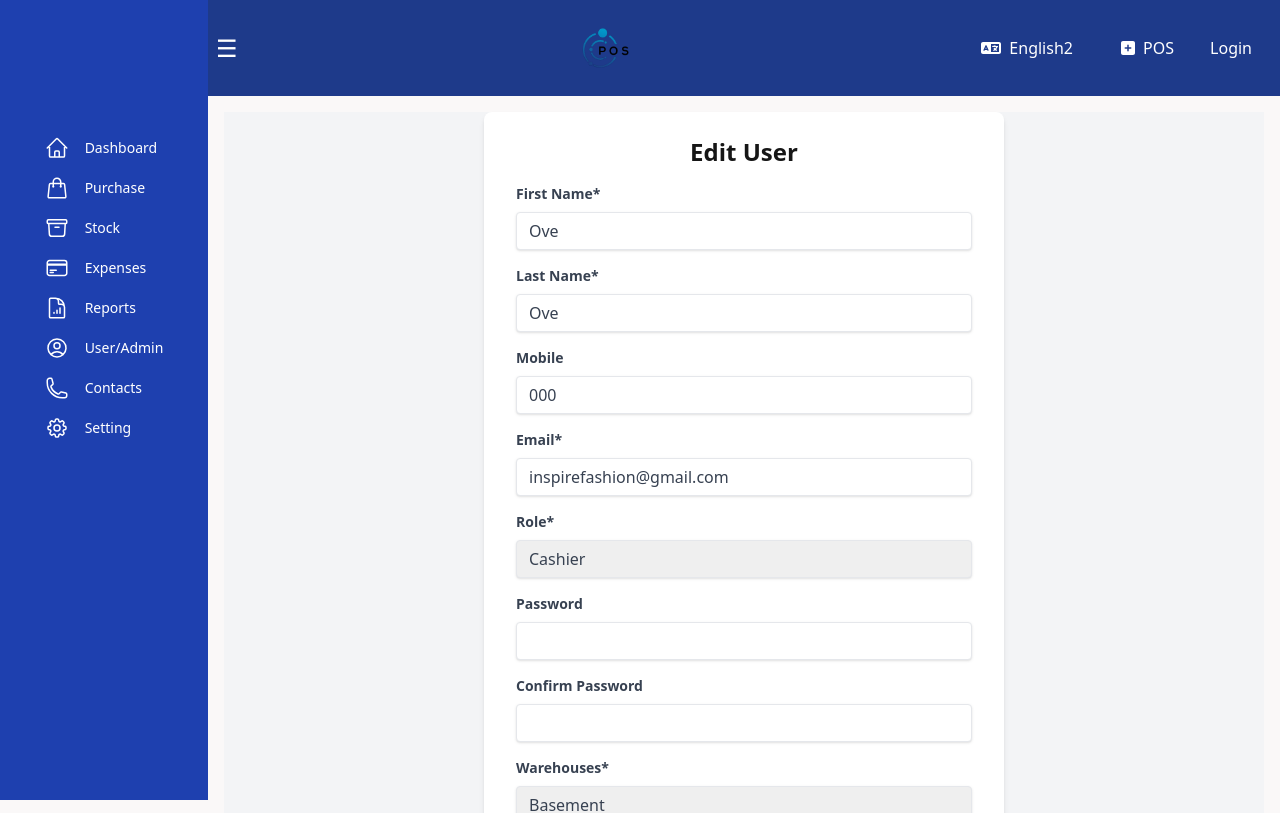
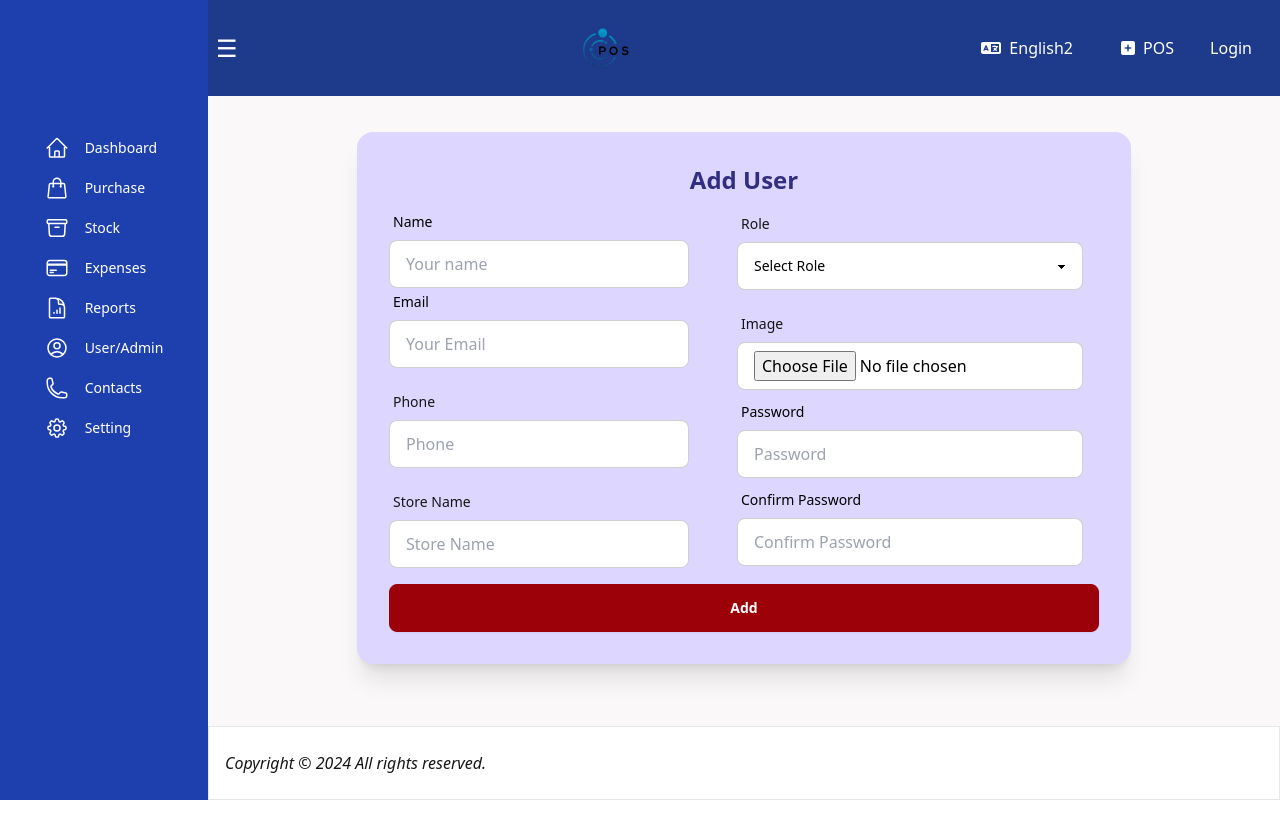
Before and after one commit to ashik12060/pos-site, a React (Create React App) app: page /user/add in a window 1280 px wide. Shown: the top 813 px of the page. Built offline with nearby package versions, Linux system fonts and the light colour scheme; no server answers.

Commit message:
create account

```diff
--- a/src/App.js
+++ b/src/App.js
@@ -34,7 +34,6 @@ import StockUpdate from './components/NavBarAssets/Stock/StockUpdate';
 import TotalReport from './components/NavBarAssets/TotalReport';
 import ProfitLossReport from './components/NavBarAssets/TotalReport/ProfitLossReport';
 import SalesReport from './components/NavBarAssets/TotalReport/SalesReport';
-import UserAdd from './components/NavBarAssets/UserAdmin/UserAdd';
 import UserAdmin from './components/NavBarAssets/UserAdmin/UserAdmin';
 import UserEdit from './components/NavBarAssets/UserAdmin/UserEdit';
 import NotFound from './components/NotFound/NotFound';
@@ -81,7 +80,7 @@ function App() {
               <Route path="/new-purchase" element={<NewPurchase />} />
               <Route path="/purchase-list" element={<PurchaseList />} />
               <Route path="/login" element={<Login />} />
-              <Route path="/createAccount" element={<CreateAccount />} />
+              <Route path="/user/add" element={<CreateAccount />} />
 
               <Route path="/stock" element={<Stock />} />
               <Route path="/stock/add" element={<StockAdjustmentAdd />} />
@@ -109,7 +108,7 @@ function App() {
 
               <Route path="/user-admin" element={<UserAdmin />} />
               <Route path="/user/edit" element={<UserEdit />} />
-              <Route path="/user/add" element={<UserAdd />} />
+              {/* <Route path="/user/add" element={<UserAdd />} /> */}
 
               <Route path="/add-customer" element={<AddCustomer />} />
               <Route path="/customers-list" element={<CustomersList />} />
--- a/src/components/Login/CreateAccount.js
+++ b/src/components/Login/CreateAccount.js
@@ -5,17 +5,19 @@ import {
   useUpdateProfile,
 } from 'react-firebase-hooks/auth';
 import { useForm } from 'react-hook-form';
-import { Link, useLocation, useNavigate } from 'react-router-dom';
+import { useLocation, useNavigate } from 'react-router-dom';
 import { toast } from 'react-toastify';
 import auth from '../../firebase.init';
 
 const CreateAccount = () => {
   const [signInWithGoogle, gUser, gLoading, gError] = useSignInWithGoogle(auth);
+  const imageHostKey = 'c70a5fc10619997bd7315f2bf28d0f3e';
   const {
     register,
     formState: { errors },
     handleSubmit,
     watch,
+    reset,
   } = useForm();
 
   const [createUserWithEmailAndPassword, user, loading, error] =
@@ -34,14 +36,27 @@ const CreateAccount = () => {
   // const password = watch('password');
 
   const createDBUser = data => {
-    // console.log(data);
+    const image = data.img[0];
+    const formData = new FormData();
+    formData.append('image', image);
+    const url = `https://api.imgbb.com/1/upload?expiration=600&key=${imageHostKey}`;
+    fetch(url, {
+      method: 'POST',
+      body: formData,
+    })
+      .then(res => res.json())
+      .then(imageData => {
+        const image = imageData.data.url;
         const updateData = {
           name: data.name,
           email: data.email,
           role: data.role,
           storeName: data.storeName,
           phone: data.phone,
+          img: image,
         };
+
+        console.log('aci', updateData);
         fetch(`http://localhost:5000/create-user/${data?.email}`, {
           method: 'PUT',
           headers: {
@@ -51,7 +66,10 @@ const CreateAccount = () => {
         })
           .then(res => res.json())
           .then(data => {
+            navigate('/user-admin');
             toast.success('Create profile');
+            reset();
+          });
       });
   };
 
@@ -59,25 +77,23 @@ const CreateAccount = () => {
     createUserWithEmailAndPassword(data.email, data.password);
     updateProfile({ displayName: data.name });
     createDBUser(data);
-
-    navigate('/');
   };
   return (
     <div
       style={{
-        backgroundImage: `url("https://cdn.wallpapersafari.com/31/82/cyBn5z.jpg")`,
+        // backgroundImage: `url("https://cdn.wallpapersafari.com/31/82/cyBn5z.jpg")`,
         backgroundPosition: 'center',
         backgroundSize: 'cover',
         backgroundRepeat: 'no-repeat',
         width: '100%',
         // height: '900px',
       }}
-      className="  bg-slate-700"
+      className="  "
     >
       <div className="flex justify-center   pt-5 pb-5">
-        <div className="card  shadow-2xl bg-violet-500">
+        <div className="card  shadow-xl bg-violet-200">
           <div className="card-body text-indigo-900">
-            <h2 className="text-center text-2xl font-bold mb-0">SignUp</h2>
+            <h2 className="text-center text-2xl font-bold mb-0">Add User</h2>
 
             <form onSubmit={handleSubmit(onSubmit)}>
               <div className="flex gap-x-4 text-black">
@@ -213,6 +229,30 @@ const CreateAccount = () => {
                         )}
                       </label>
                     </div>
+                    {/* image */}
+                    <div className="form-control w-full ">
+                      <label className="label">
+                        <span className="label-text">Image</span>
+                      </label>
+                      <input
+                        type="file"
+                        placeholder="Image"
+                        className="input input-bordered  w-full pt-2"
+                        {...register('img', {
+                          required: {
+                            value: true,
+                            message: 'Image is Required',
+                          },
+                        })}
+                      />
+                      <label className="label">
+                        {errors.img?.type === 'required' && (
+                          <span className="label-text-alt text-red-500">
+                            {errors.img.message}
+                          </span>
+                        )}
+                      </label>
+                    </div>
                     {/* Password */}
                     <div className="form-control w-full  ">
                       <label className="label">
@@ -223,7 +263,7 @@ const CreateAccount = () => {
                       <input
                         type="password"
                         placeholder="Password"
-                        className="input input-bordered text-black font-bold bg-white w-full   "
+                        className="input input-bordered text-black  bg-white w-full   "
                         {...register('password', {
                           required: {
                             value: true,
@@ -258,7 +298,7 @@ const CreateAccount = () => {
                       <input
                         type="password"
                         placeholder="Confirm Password"
-                        className="input input-bordered text-black font-bold bg-white w-full   "
+                        className="input input-bordered text-black  bg-white w-full   "
                         {...register('confirmPassword', {
                           required: {
                             value: true,
@@ -290,10 +330,10 @@ const CreateAccount = () => {
               <input
                 className="btn btn-primary w-full text-white mt-0"
                 type="submit"
-                value="Sign Up"
+                value="Add"
               />
             </form>
-            <p className=" text-white ">
+            {/* <p className=" text-white ">
                 Already have a account{' '}
                 <Link
                   to="/login"
@@ -301,7 +341,7 @@ const CreateAccount = () => {
                 >
                   Login
                 </Link>
-            </p>
+              </p> */}
           </div>
         </div>
       </div>
--- a/src/components/Login/Login.js
+++ b/src/components/Login/Login.js
@@ -4,7 +4,7 @@ import {
   useSignInWithGoogle,
 } from 'react-firebase-hooks/auth';
 import { useForm } from 'react-hook-form';
-import { Link, useLocation, useNavigate } from 'react-router-dom';
+import { useLocation, useNavigate } from 'react-router-dom';
 import auth from '../../firebase.init';
 // import axios from "axios";
 
@@ -141,12 +141,12 @@ const Login = () => {
               />
             </form>
 
-            <Link
+            {/* <Link
               to="/createAccount"
               className=" hover:text-primary hover:underline  "
             >
               Create New Account
-            </Link>
+            </Link> */}
           </div>
         </div>
       </div>
```
Lines whose indentation alone changed are shown as unchanged.
